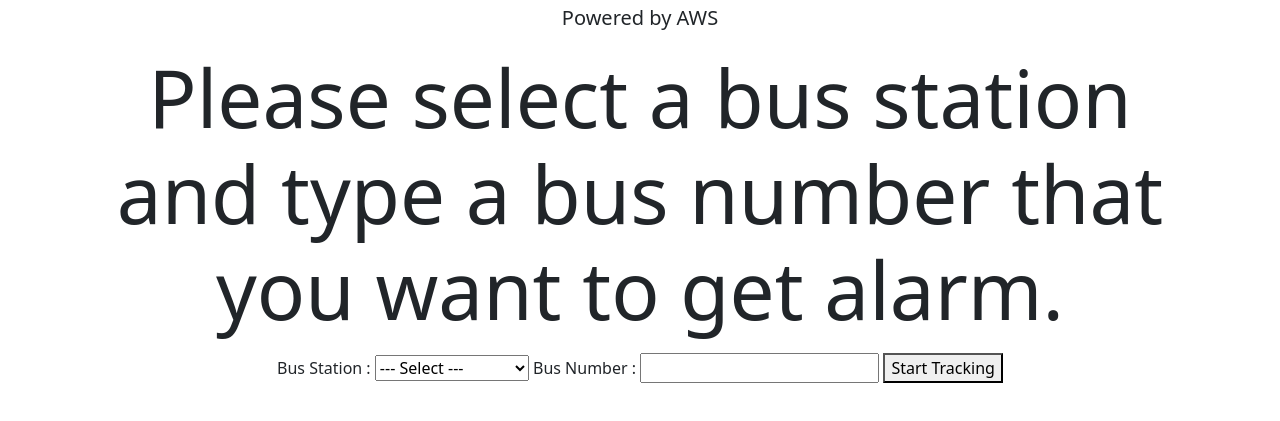
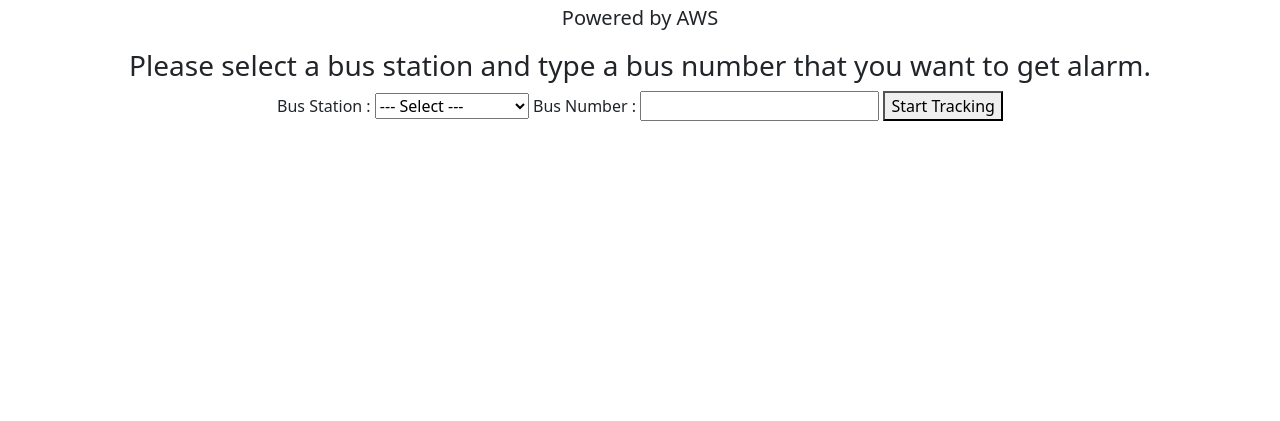
Before and after one commit to jiyeon524/businfo, a plain HTML site: page index.html in a window 1280 px wide. Shown: the part 157-578 px from the top of the page. Drawn offline with nearby package versions, Linux system fonts and the light colour scheme.

Commit message:
Update index.html

```diff
--- a/index.html
+++ b/index.html
@@ -37,7 +37,7 @@
             <div class="text-center mt-5">
                 <h1> Bus Information System </h1>
                 <p class="lead">Powered by AWS</p>
-                <p class="display-1"> Please select a bus station and type a bus number that you want to get alarm.</p>
+                <h3> Please select a bus station and type a bus number that you want to get alarm.</h3>
 
                 <label> Bus Station : </label>
                 <select id="station">
```
